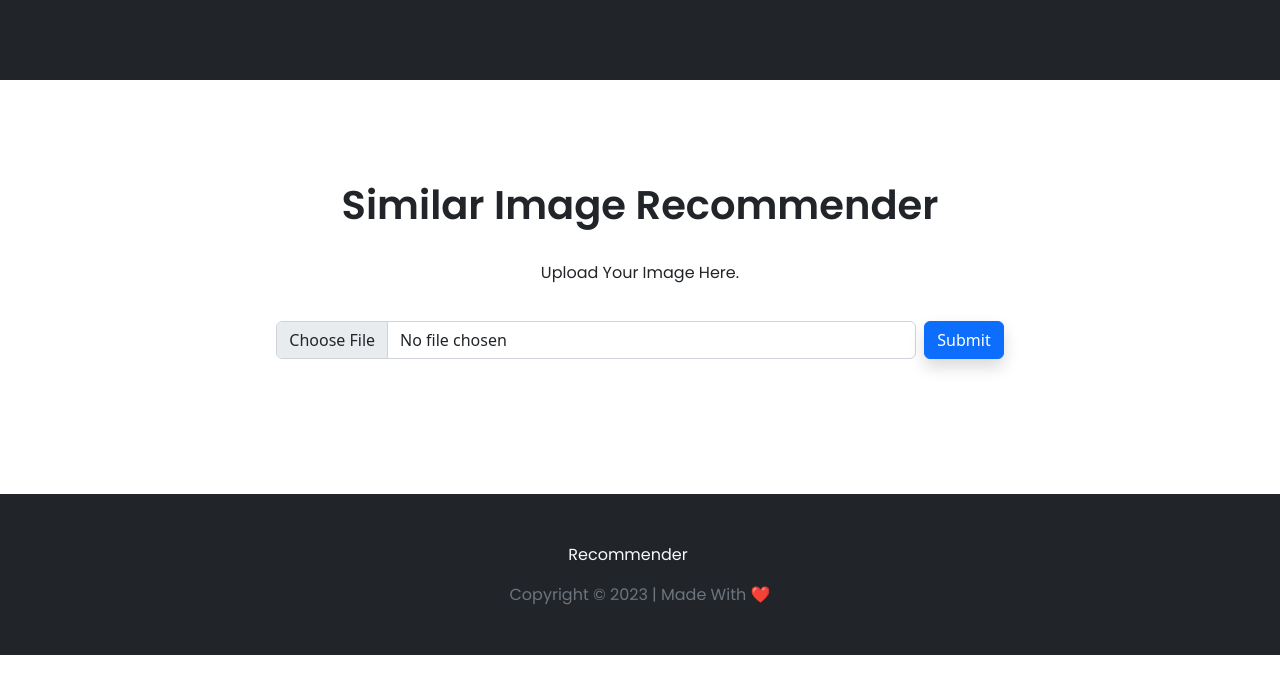
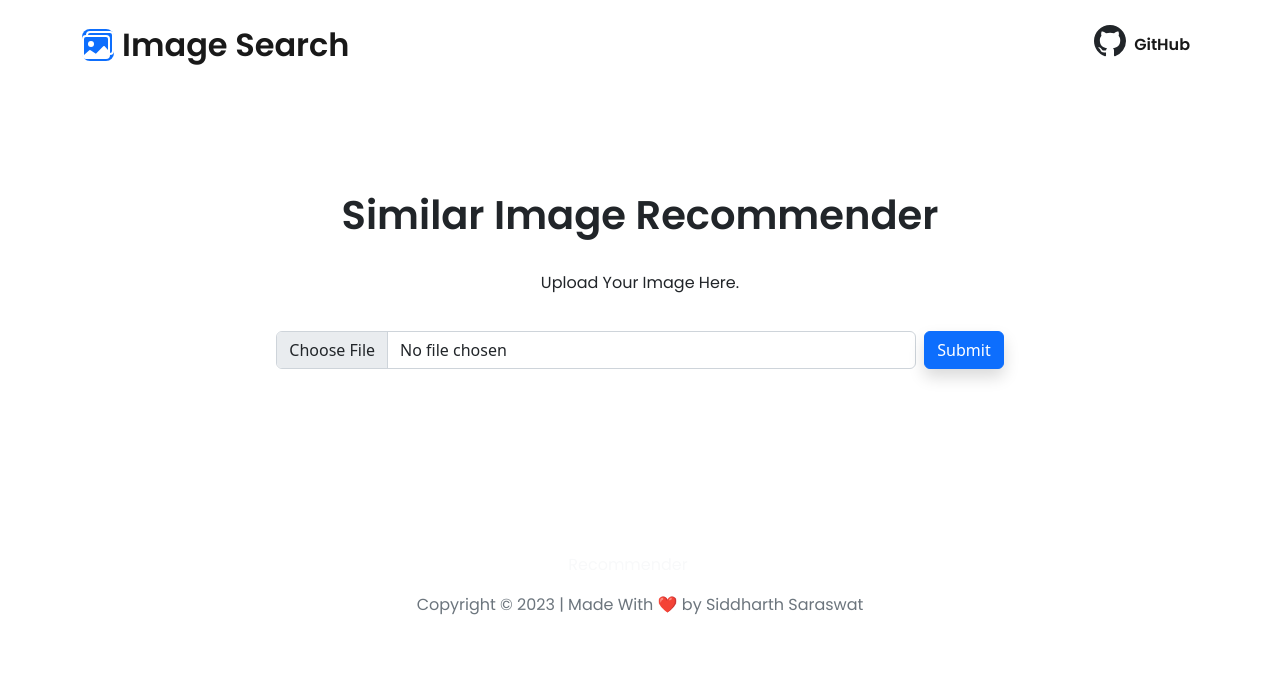
Before and after one commit to siddharth1012/Similar-Image-Recommendation-System, a Flask app: page / in a window 1280 px wide. Shown: the top 694 px of the page. Run offline with Flask 3, Linux system fonts and the light colour scheme; parts of the project's set-up code (start-up, migrations or seed data) failed here and were passed over; some libraries are stand-ins or nearby versions.

Commit message:
Update index.html

```diff
--- a/templates/index.html
+++ b/templates/index.html
@@ -20,9 +20,20 @@
 
 <body>
     <div>
-        <nav class="navbar navbar-light navbar-expand-md sticky-top navigation-clean-button" style="height: 80px;color: #ffffff;background: #212529;text-align: left;">
-
-        </nav>
+        <nav class="navbar navbar-light navbar-expand-md py-3">
+        <div class="container"><a class="navbar-brand d-flex align-items-center" href="/"><span class="bs-icon-sm bs-icon-rounded bs-icon-primary d-flex justify-content-center align-items-center me-2 bs-icon"><svg xmlns="http://www.w3.org/2000/svg" width="1em" height="1em" fill="currentColor" viewBox="0 0 16 16" class="bi bi-images" style="width: 2rem;height: 2rem;">
+                        <path d="M4.502 9a1.5 1.5 0 1 0 0-3 1.5 1.5 0 0 0 0 3z"></path>
+                        <path d="M14.002 13a2 2 0 0 1-2 2h-10a2 2 0 0 1-2-2V5A2 2 0 0 1 2 3a2 2 0 0 1 2-2h10a2 2 0 0 1 2 2v8a2 2 0 0 1-1.998 2zM14 2H4a1 1 0 0 0-1 1h9.002a2 2 0 0 1 2 2v7A1 1 0 0 0 15 11V3a1 1 0 0 0-1-1zM2.002 4a1 1 0 0 0-1 1v8l2.646-2.354a.5.5 0 0 1 .63-.062l2.66 1.773 3.71-3.71a.5.5 0 0 1 .577-.094l1.777 1.947V5a1 1 0 0 0-1-1h-10z"></path>
+                    </svg></span><span style="font-family: Poppins, sans-serif;font-size: 2rem;"><strong>Image Search</strong></span></a><button data-bs-toggle="collapse" class="navbar-toggler" data-bs-target="#navcol-2"><span class="visually-hidden">Toggle navigation</span><span class="navbar-toggler-icon"></span></button>
+            <div class="collapse navbar-collapse" id="navcol-2">
+                <ul class="navbar-nav ms-auto">
+                    <li class="nav-item" style="display: flex;"><svg xmlns="http://www.w3.org/2000/svg" width="1em" height="1em" fill="currentColor" viewBox="0 0 16 16" class="bi bi-github" style="width: 2rem;height: 2rem;">
+                            <path d="M8 0C3.58 0 0 3.58 0 8c0 3.54 2.29 6.53 5.47 7.59.4.07.55-.17.55-.38 0-.19-.01-.82-.01-1.49-2.01.37-2.53-.49-2.69-.94-.09-.23-.48-.94-.82-1.13-.28-.15-.68-.52-.01-.53.63-.01 1.08.58 1.23.82.72 1.21 1.87.87 2.33.66.07-.52.28-.87.51-1.07-1.78-.2-3.64-.89-3.64-3.95 0-.87.31-1.59.82-2.15-.08-.2-.36-1.02.08-2.12 0 0 .67-.21 2.2.82.64-.18 1.32-.27 2-.27.68 0 1.36.09 2 .27 1.53-1.04 2.2-.82 2.2-.82.44 1.1.16 1.92.08 2.12.51.56.82 1.27.82 2.15 0 3.07-1.87 3.75-3.65 3.95.29.25.54.73.54 1.48 0 1.07-.01 1.93-.01 2.2 0 .21.15.46.55.38A8.012 8.012 0 0 0 16 8c0-4.42-3.58-8-8-8z"></path>
+                        </svg><a class="nav-link active" href="https://github.com/siddharth1012/Similar-Image-Recommendation-System" style="font-family: Poppins, sans-serif;"><strong>GitHub</strong></a></li>
+                </ul>
+            </div>
+        </div>
+    </nav>
     </div>
 
     <section id="recommender" class="py-5">
@@ -72,12 +83,12 @@
 
 </body>
 
-     <footer class="text-center bg-dark">
-        <div class="container text-white py-4 py-lg-5">
+     <footer class="text-center" style="background: transparent;">
+        <div class="container text-muted py-4 py-lg-5">
             <ul class="list-inline">
                 <li class="list-inline-item me-4"><a class="link-light" href="#recommender">Recommender</a></li>
             </ul>
-            <p class="text-muted mb-0">Copyright © 2023 | Made With ❤️</p>
+            <p class="text-muted mb-0">Copyright © 2023 | Made With ❤️ by Siddharth Saraswat</p>
         </div>
     </footer>
      <script src="../static/assets/bootstrap/js/bootstrap.min.js"></script>
```
